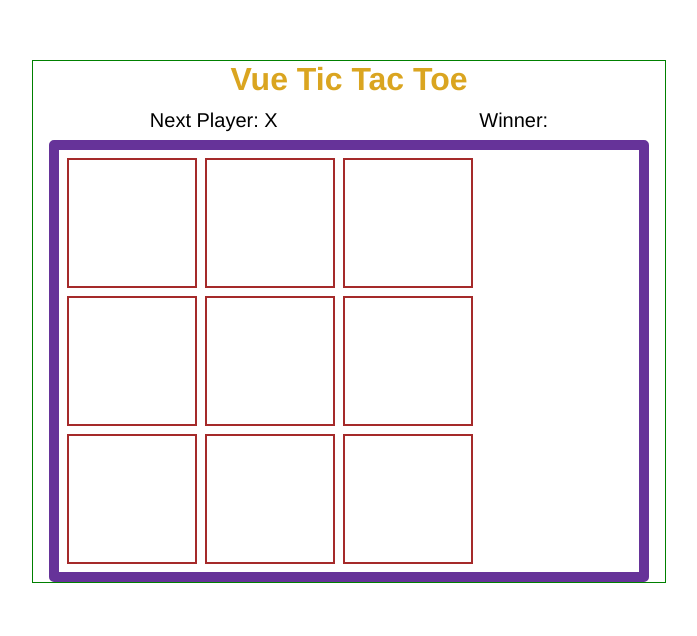
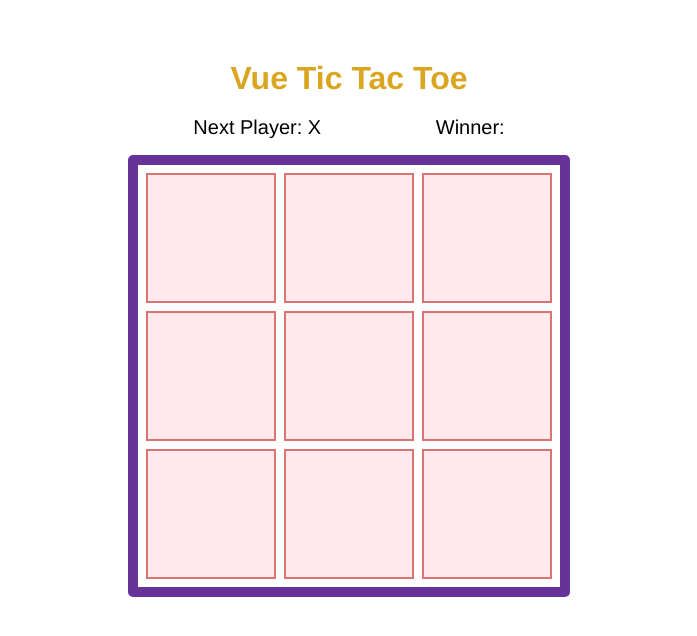
Before and after one commit to railsstudent/vue-tic-tac-toe, a Vue app: page / in a window 1280 px wide. Shown: the top 636 px of the page, without its empty margins (291-988 px from the left). Built offline with nearby package versions, Linux system fonts and the light colour scheme.

Commit message:
feat: css and add new game button
Signed-off-by: Connie Leung <cleung334@gmail.com>

```diff
--- a/src/components/Board.vue
+++ b/src/components/Board.vue
@@ -12,7 +12,7 @@
 </template>
 
 <script lang="ts">
-import { Component, Vue, Provide, Prop } from "vue-property-decorator";
+import { Component, Vue, Provide, Prop, Watch } from "vue-property-decorator";
 import Square from "./Square.vue";
 import { STATE } from "../constants";
 
@@ -27,6 +27,16 @@ export default class Board extends Vue {
 
   @Prop()
   nextPlayer: string;
+
+  @Prop()
+  endGame: boolean;
+
+  @Watch("endGame", { immediate: true })
+  endGameUpdated(value: boolean) {
+    if (!value) {
+      this.board = Array(9).fill("");
+    }
+  }
 
   mounted() {
     this.board = Array(9).fill("");
@@ -87,11 +97,6 @@ export default class Board extends Vue {
   grid-template-rows: repeat(3, var(--width));
 
   padding: 0.5rem;
-
-  // border: 3px solid chocolate;
-  .square {
-    border: 2px solid brown;
-  }
 }
 
 @media screen and (max-width: 450px) {
--- a/src/components/Game.vue
+++ b/src/components/Game.vue
@@ -4,9 +4,11 @@
     <div class="info-container">
       <p class="info">Next Player: {{ nextPlayer }}</p>
       <p class="info">Winner: {{ winner }}</p>
+      <button @click="startGame" v-if="endGame">New Game</button>
     </div>
     <Board
       :nextPlayer="nextPlayer"
+      :endGame="endGame"
       @changePlayer="changePlayer"
       @announcementWinner="announceWinner"
     ></Board>
@@ -33,6 +35,9 @@ export default class Game extends Vue {
   @Provide()
   winner = "";
 
+  @Provide()
+  endGame = false;
+
   changePlayer() {
     this.nextPlayer = this.nextPlayer === PLAYER_X ? PLAYER_O : PLAYER_X;
   }
@@ -40,9 +45,18 @@ export default class Game extends Vue {
   announceWinner(state: STATE) {
     if (state == STATE.WINNER) {
       this.winner = this.nextPlayer;
+      this.endGame = true;
     } else if (state === STATE.TIED) {
       this.winner = "tied";
+      this.endGame = true;
+    } else if (state === STATE.ONGOING) {
+      this.winner = "N/A";
     }
+  }
+
+  startGame() {
+    this.endGame = false;
+    this.nextPlayer = PLAYER_X;
   }
 }
 </script>
@@ -61,11 +75,6 @@ h1 {
 
 .game {
   display: block;
-  width: 100%;
-  max-width: 600px;
-  height: auto;
-  max-height: 600px;
-  border: 1px solid green;
   padding: 0 1rem;
 
   .board {
@@ -81,6 +90,13 @@ h1 {
   .info-container {
     display: flex;
     justify-content: space-around;
+    padding: 0.5rem;
+  }
+
+  button {
+    padding: 0.5rem;
+    border-radius: 10px;
+    background: lightblue;
   }
 }
 
--- a/src/components/Square.vue
+++ b/src/components/Square.vue
@@ -29,6 +29,8 @@ div {
   display: flex;
   justify-content: center;
   align-items: center;
+  border: 2px solid lighten(brown, 25%);
+  background: lighten(lightpink, 10%);
 }
 
 span {
```
